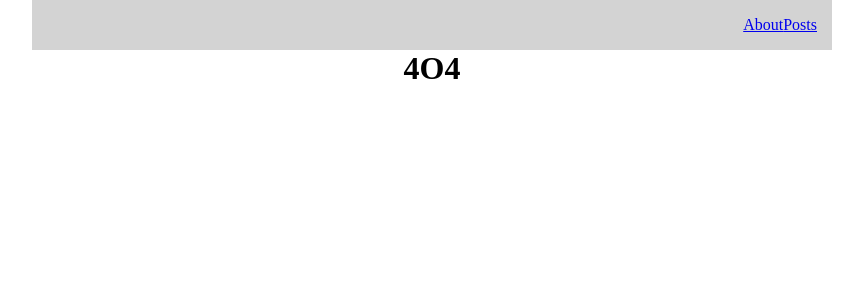
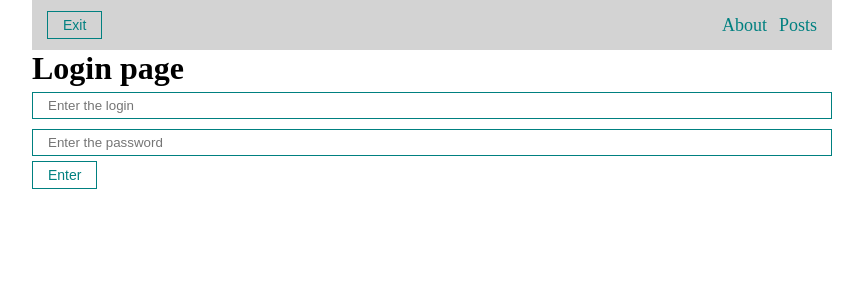
Before and after one commit to georgdronov/react-to-do, a React (Create React App) app: page /login in a window 1280 px wide. Before the commit this address led to /404. Shown: the top 300 px of the page, without its empty margins (208-1071 px from the left). Built offline with nearby package versions, Linux system fonts and the light colour scheme.

Commit message:
feat: add auth and some state

```diff
--- a/src/App.js
+++ b/src/App.js
@@ -1,16 +1,33 @@
-import React from "react";
+import React, { useEffect, useState } from "react";
 import "./styles/App.css";
 import { BrowserRouter as Router } from "react-router-dom";
 
 import { Navbar } from "./components/UI/Navbar/Navbar";
 import { AppRouter } from "./components/AppRouter";
+import { AuthContext } from "./context";
 
 function App() {
+  const [isAuth, setIsAuth] = useState(false)
+  const [isLoading, setLoading] = useState(true)
+
+  useEffect(() => {
+    if (localStorage.getItem('auth')) {
+      setIsAuth(true)
+    }
+    setLoading(false)
+  }, [])
+
   return (
-    <Router>
-      <Navbar />
-      <AppRouter/>
-    </Router>
+    <AuthContext.Provider value={{
+      isAuth,
+      setIsAuth,
+      isLoading,
+    }}>
+      <Router>
+        <Navbar />
+        <AppRouter isAuth={isAuth} />
+      </Router>
+    </AuthContext.Provider>
   );
 }
 
--- a/src/components/AppRouter.jsx
+++ b/src/components/AppRouter.jsx
@@ -1,23 +1,43 @@
-import React from "react";
+import React, { useContext } from "react";
 import {
   BrowserRouter as Router,
   Routes,
   Route,
   Navigate,
 } from "react-router-dom";
-import { About } from "../pages/About";
-import Posts from "../pages/Posts";
-import { Error } from "../pages/Error";
-import { PostIdPage } from "../pages/PostIdPage";
+import { privateRoutes, publicRoutes } from "../router";
+import { AuthContext } from "../context";
+import { Loader } from "./UI/Loader/Loader";
 
-export const AppRouter = (props) => {
+export const AppRouter = () => {
+  const { isAuth, isLoading } = useContext(AuthContext);
+
+  if (isLoading) {
+    return <Loader />;
+  }
+
   return (
     <Routes>
-      <Route path="/about" element={<About />} />
-      <Route exact path="/posts" element={<Posts />} />
-      <Route exact path="/posts/:id" element={<PostIdPage />} />
-      <Route path="/404" element={<Error />} />
-      <Route path="*" element={<Navigate to="/404" replace />} />
+      {isAuth &&
+        privateRoutes.map((route) => (
+          <Route
+            key={route.path}
+            path={route.path}
+            element={route.element}
+            exact={route.exact}
+          />
+        ))}
+
+      {publicRoutes.map((route) => (
+        <Route
+          key={route.path}
+          path={route.path}
+          element={route.element}
+          exact={route.exact}
+        />
+      ))}
+
+      {!isAuth && <Route path="*" element={<Navigate to="/login" />} />}
     </Routes>
   );
 };
--- a/src/components/UI/Navbar/Navbar.jsx
+++ b/src/components/UI/Navbar/Navbar.jsx
@@ -1,10 +1,19 @@
-import React from "react";
+import React, { useContext } from "react";
 import { Link } from "react-router-dom";
-
+import { MyButton } from "../button/MyButton";
+import { AuthContext } from "../../../context";
 
 export const Navbar = (props) => {
+  const { isAuth, setIsAuth } = useContext(AuthContext);
+
+  const logout = () => {
+    setIsAuth(false);
+    localStorage.removeItem("auth");
+  };
+
   return (
     <div className="navbar">
+      <MyButton onClick={logout}>Exit</MyButton>
       <div className="navbar__links">
         <Link to="/about">About</Link>
         <Link to="/posts">Posts</Link>
--- /dev/null
+++ b/src/context/index.js
@@ -0,0 +1,3 @@
+import { createContext } from "react"
+
+export const AuthContext = createContext(null)
--- /dev/null
+++ b/src/pages/Login.jsx
@@ -0,0 +1,30 @@
+import React, { useContext } from "react";
+import { MyInput } from "../components/UI/input/MyInput";
+import { MyButton } from "../components/UI/button/MyButton";
+import { AuthContext } from "../context";
+import { Navigate } from "react-router-dom";
+
+export const Login = (props) => {
+  const { isAuth, setIsAuth } = useContext(AuthContext);
+
+  const login = (event) => {
+    event.preventDefault();
+    setIsAuth(true);
+    localStorage.setItem("auth", "true");
+  };
+
+  if (isAuth) {
+    return <Navigate to="/posts" />;
+  }
+
+  return (
+    <div className="App">
+      <h1>Login page</h1>
+      <form onSubmit={login}>
+        <MyInput type="text" placeholder="Enter the login" />
+        <MyInput type="password" placeholder="Enter the password" />
+        <MyButton type="submit">Enter</MyButton>
+      </form>
+    </div>
+  );
+};
--- a/src/pages/PostIdPage.jsx
+++ b/src/pages/PostIdPage.jsx
@@ -42,7 +42,7 @@
       ) : (
         <div>
           {comments.map((comm) => (
-            <div style={{ marginTop: 20 }}>
+            <div key={comm.id} style={{ marginTop: 20 }}>
               <h5>{comm.email}</h5>
               <div>{comm.body}</div>
             </div>
--- /dev/null
+++ b/src/router/index.js
@@ -0,0 +1,16 @@
+import { About } from "../pages/About";
+import Posts from "../pages/Posts";
+import { PostIdPage } from "../pages/PostIdPage";
+import { Error } from "../pages/Error";
+import { Login } from "../pages/Login";
+
+export const privateRoutes = [
+    { path: '/about', element: <About />, exact: true },
+    { path: '/posts', element: <Posts />, exact: true },
+    { path: '/posts/:id', element: <PostIdPage />, exact: true },
+    { path: '/404', element: <Error />, exact: true },
+]
+
+export const publicRoutes = [
+    { path: '/login', element: <Login />, exact: true },
+]
--- a/src/styles/App.css
+++ b/src/styles/App.css
@@ -79,4 +79,12 @@
 
 .navbar__links{
   margin-left: auto;
+  display: flex;
+  gap: 12px;
 }
+
+.navbar__links a{
+  text-decoration: none;
+  color: teal;
+  font-size: 18px;
+}
```
